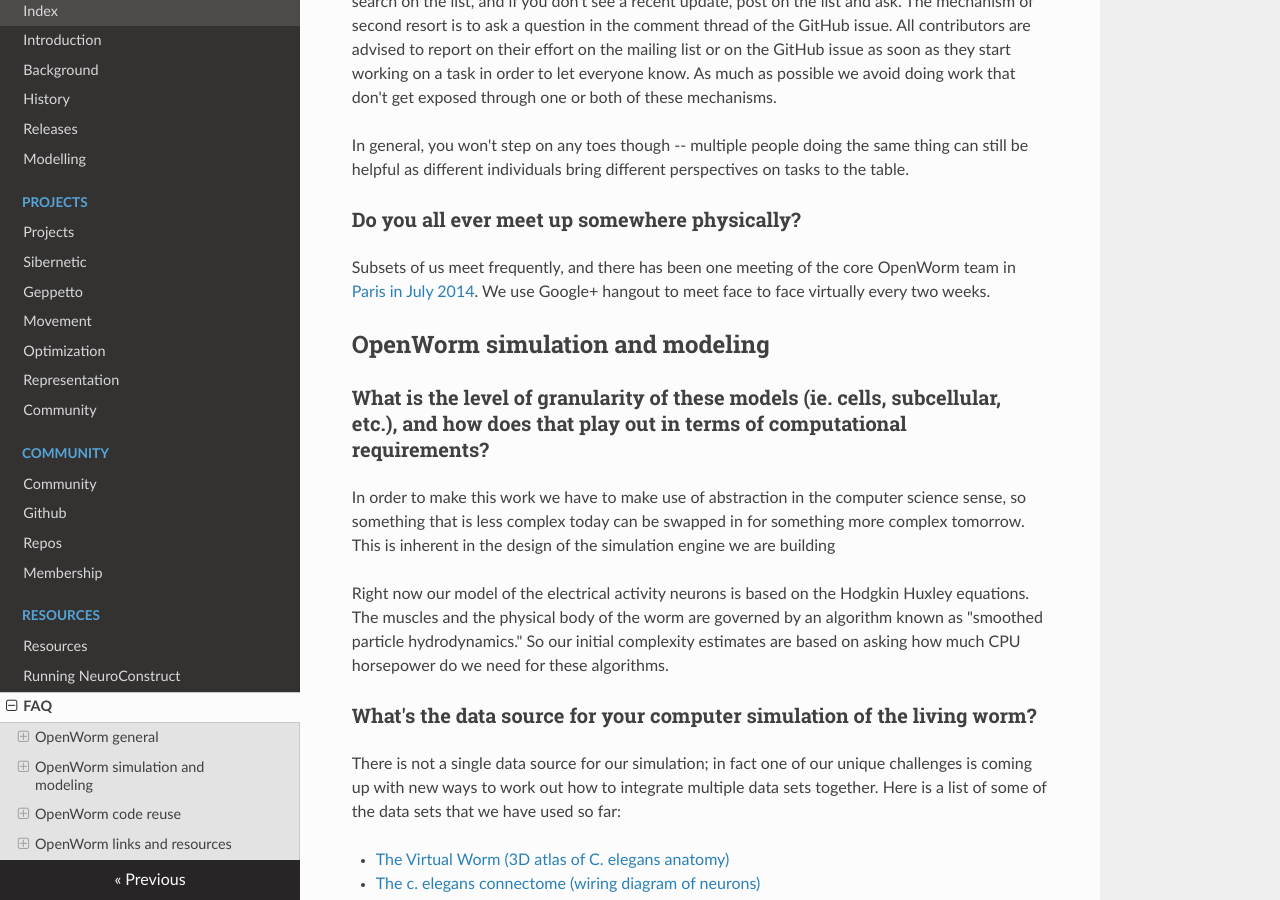
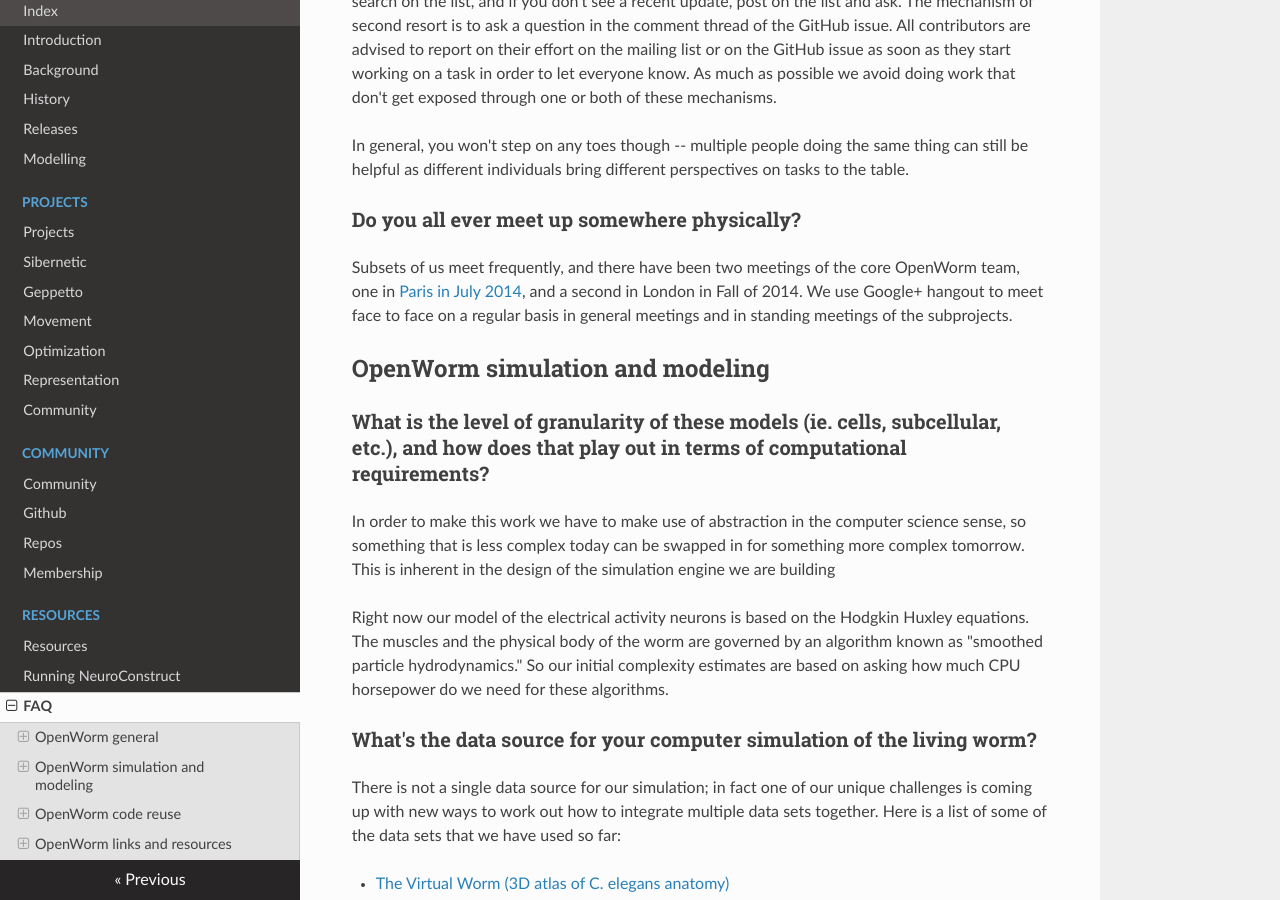
Before and after one commit to openworm/openworm_docs, an MkDocs documentation site: the page built from docs/faq.md, in a window 1280 px wide and 900 px high, scrolled down 3028 px. Built offline with MkDocs 1.6.1, drawn with Linux system fonts in a browser that asks for light colours; nearby versions of some CDN libraries; old or Windows-style settings are respelled for this version of MkDocs.

Commit message:
minor FAQ fix

```diff
--- a/docs/faq.md
+++ b/docs/faq.md
@@ -71,7 +71,7 @@
 
 ### Do you all ever meet up somewhere physically?
 
-Subsets of us meet frequently, and there has been one meeting of the core OpenWorm team in [Paris in July 2014](http://blog.openworm.org/post/57193347335/community-updates-from-openworm-in-paris). We use Google+ hangout to meet face to face virtually every two weeks.
+Subsets of us meet frequently, and there have been two meetings of the core OpenWorm team, one in [Paris in July 2014](http://blog.openworm.org/post/57193347335/community-updates-from-openworm-in-paris), and a second in London in Fall of 2014.  We use Google+ hangout to meet face to face on a regular basis in general meetings and in standing meetings of the subprojects.
 
 OpenWorm simulation and modeling
 --------------------------------
```
